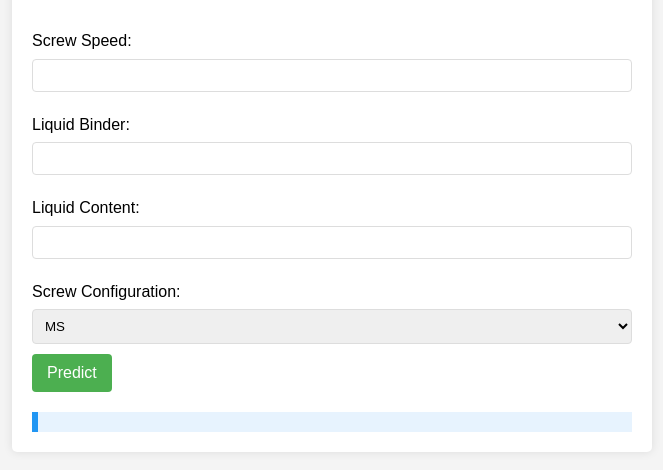
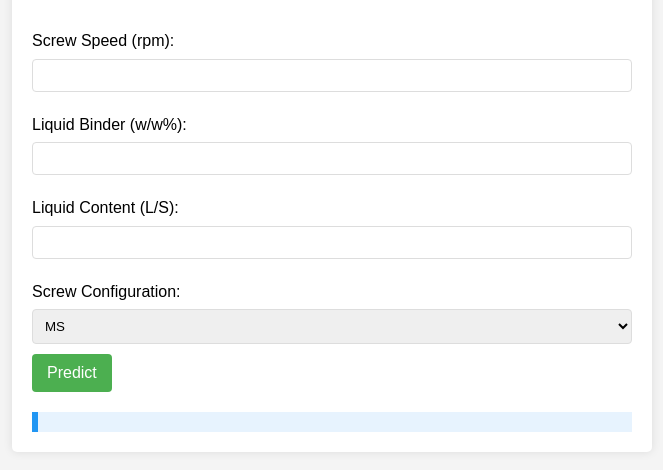
Before and after one commit to Tonyarthur1991/flask-app, a plain HTML site: page static/index.html in a window 1280 px wide. Shown: the part 106-576 px from the top of the page, without its empty margins (308-971 px from the left). Drawn offline with nearby package versions, Linux system fonts and the light colour scheme.

Commit message:
html commit for Render deployment

```diff
--- a/static/index.html
+++ b/static/index.html
@@ -60,19 +60,21 @@
     <div class="container">
         <h1>Seed Coverage Predictor</h1>
         <form id="predictionForm">
-            <label for="screwSpeed">Screw Speed:</label>
-            <input type="number" id="screwSpeed" required>
+            <label for="screwSpeed">Screw Speed (rpm):</label>
+	    <input type="number" id="screwSpeed" required>
 
-            <label for="liquidBinder">Liquid Binder:</label>
+            <label for="liquidBinder">Liquid Binder (w/w%):</label>
             <input type="number" id="liquidBinder" required>
 
-            <label for="liquidContent">Liquid Content:</label>
+            <label for="liquidContent">Liquid Content (L/S):</label>
             <input type="number" id="liquidContent" step="0.01" required>
 
             <label for="screwConfig">Screw Configuration:</label>
             <select id="screwConfig">
-                <option value="MS">MS</option>
-                <!-- Add other configurations as needed -->
+                    <option value="MS">MS</option>
+    		    <option value="LS">LS</option>
+    		    <option value="HSS">HSS</option>
+    		    <option value="HSL">HSL</option>
             </select>
 
             <button type="submit">Predict</button>
```
